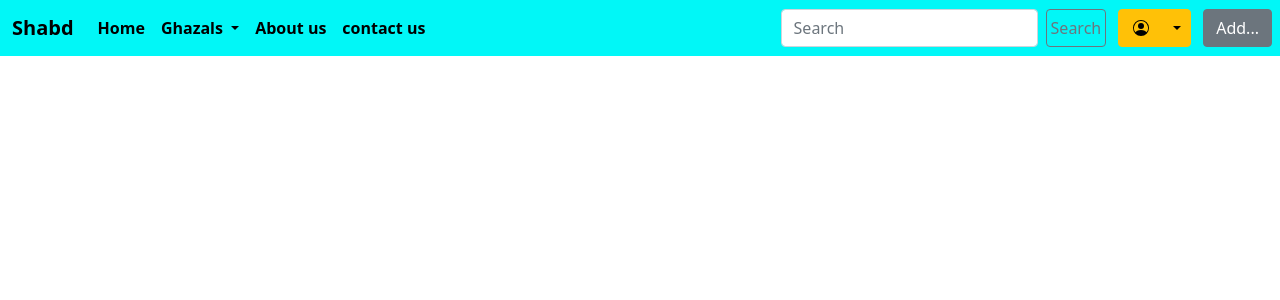
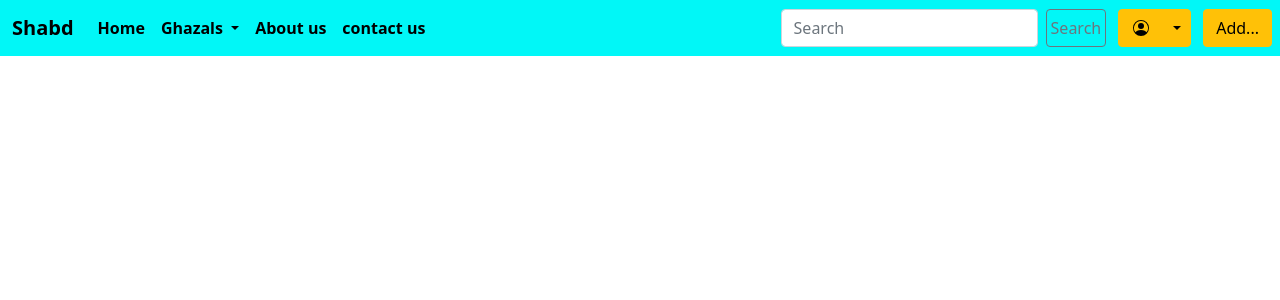
Before and after one commit to recklessguy/shad_django_project, a Django app: template templates/base.html in a window 1280 px wide. Shown: the top 300 px of the page. Run offline with Django 3.2, Linux system fonts and the light colour scheme; the template is opened without the code that fills it, so the values that code supplies are empty.

Commit message:
Update base.html

```diff
--- a/templates/base.html
+++ b/templates/base.html
@@ -80,7 +80,7 @@
     </div>
     <!-- Button trigger signup modal -->
 
-    <button type="button" class="btn btn-secondary mr-2" onclick="location.href='/add_writings'">
+    <button type="button" class="btn btn-warning mr-2" onclick="location.href='/add_writings'">
       Add...
     </button>
 
```
